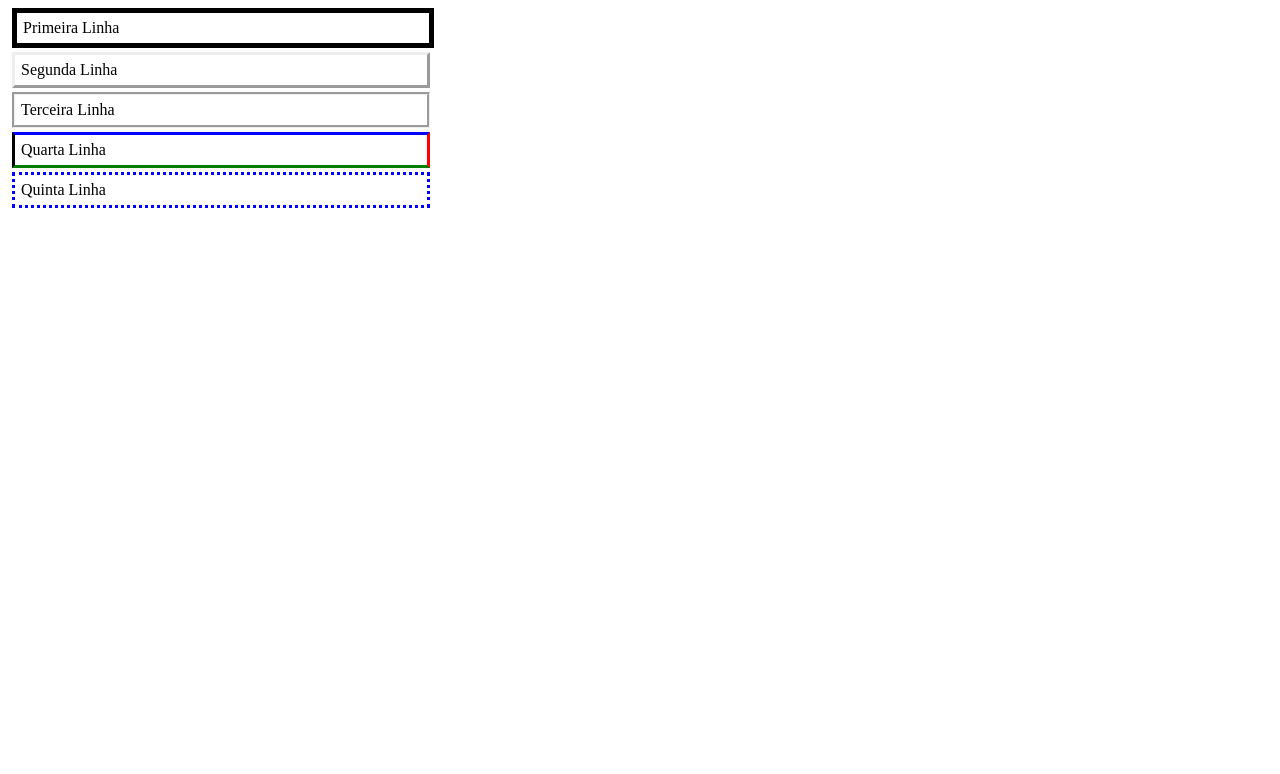
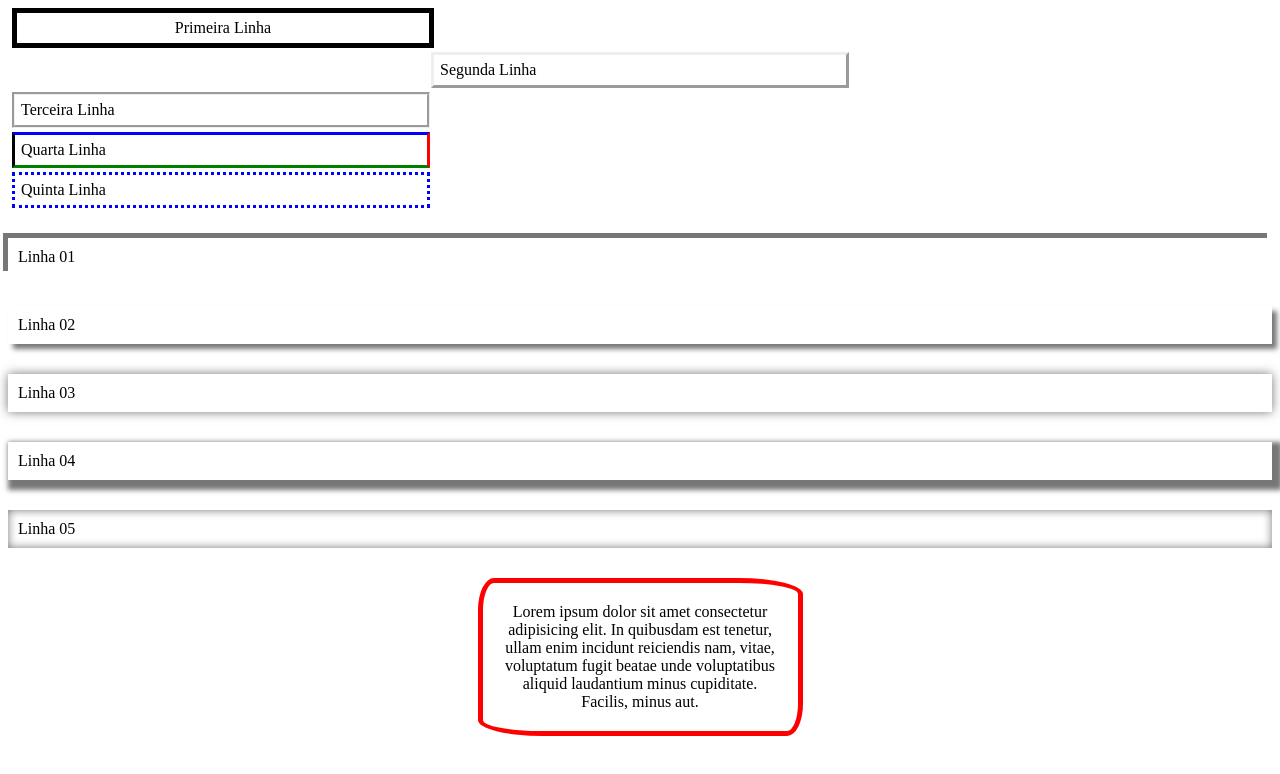
Before and after one commit to silveriobrcghb/Curso-Feras, a plain HTML site: page css/bordas.html in a window 1280 px wide. Drawn offline with Linux system fonts and the light colour scheme.

Commit message:
Update bordas.html

```diff
--- a/css/bordas.html
+++ b/css/bordas.html
@@ -15,9 +15,11 @@
         }
         div.one{
             border-width: thick;
+            text-align: center;
         }
         div.two{
             border-style: outset;
+            margin: auto;
         }
         div.three{
             border-style: groove;
@@ -27,6 +29,41 @@
         }
         div.five{
             border: 3px dotted blue;
+        }
+        p.one{
+            box-shadow: -5px -5px #777777;
+            padding: 10px;
+            margin-top: 30px;
+        }
+        p.two{
+            box-shadow: 5px 5px 5px #777777;
+            padding: 10px;
+            margin-top: 30px;
+        }
+        p.three{
+            box-shadow: 0 0 10px #777777;
+            padding: 10px;
+            margin-top: 30px;
+        }
+        p.four{
+            box-shadow: 5px 5px 5px 5px #777777;
+            padding: 10px;
+            margin-top: 30px;
+        }
+        p.five{
+            box-shadow: inset 0 0 10px #777777;
+            padding: 10px;
+            margin-top: 30px;
+        }
+        p.caixa{
+            padding: 20px;
+            margin-top: 30px;
+            border: 5px solid red;
+            width: 275px;
+            text-align: center;
+            margin-left: auto;
+            margin-right: auto;
+            border-radius: 1em 4em 1em 4em / 2em 1em 2em 1em;
         }
     </style>
 </head>
@@ -46,5 +83,11 @@
     <div class="five">
         Quinta Linha
     </div>
+    <p class="one">Linha 01</p>
+    <p class="two">Linha 02</p>
+    <p class="three">Linha 03</p>
+    <p class="four">Linha 04</p>
+    <p class="five">Linha 05</p>
+    <p class="caixa">Lorem ipsum dolor sit amet consectetur adipisicing elit. In quibusdam est tenetur, ullam enim incidunt reiciendis nam, vitae, voluptatum fugit beatae unde voluptatibus aliquid laudantium minus cupiditate. Facilis, minus aut.</p>
 </body>
 </html>
```
